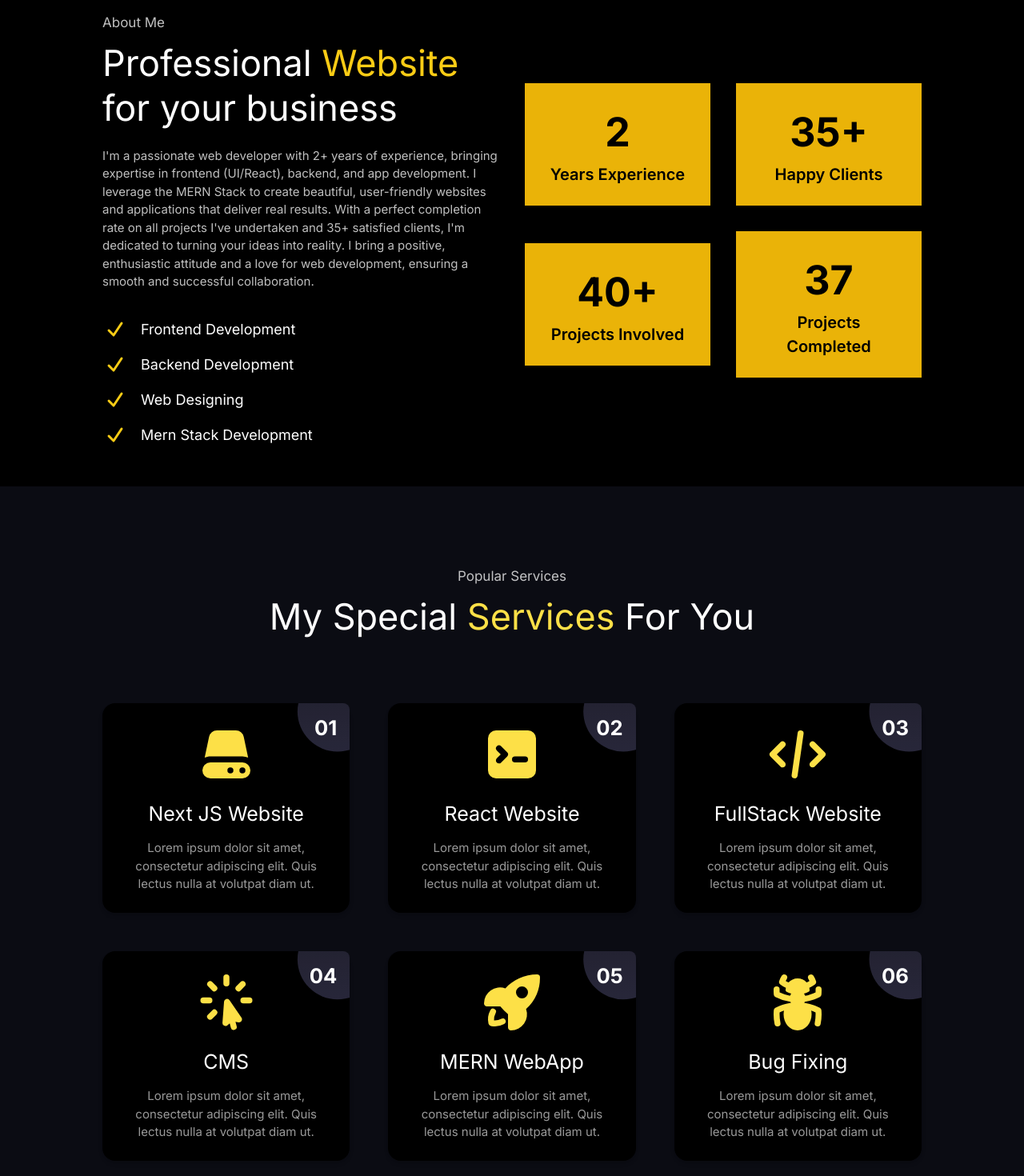
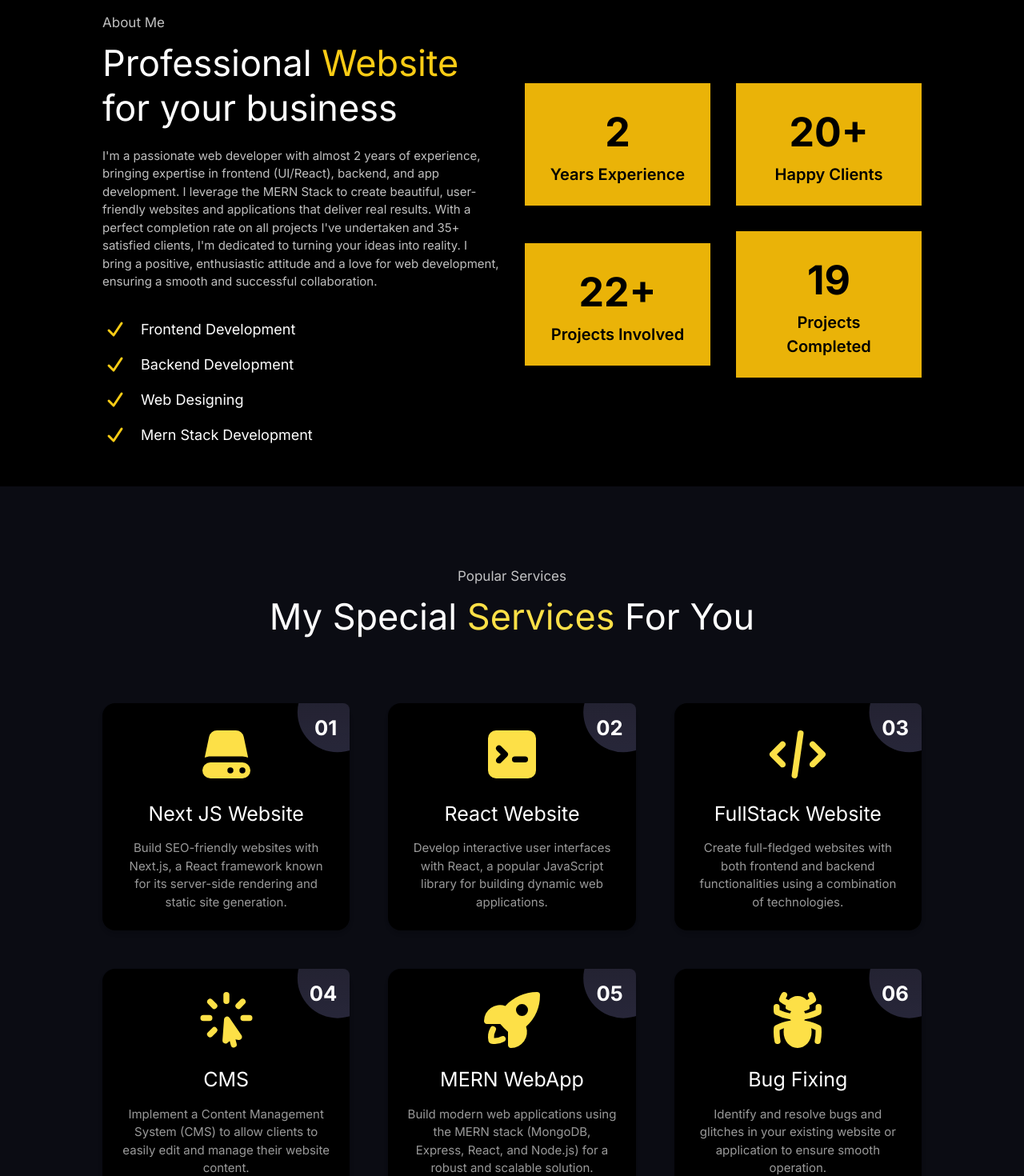
Before and after one commit to PraveenGeorgeRyan/P_G_Ryan_portfolio, a Next.js app: page / in a window 1280 px wide. Shown: the part 900-2370 px from the top of the page at 80% size. Built offline with nearby package versions, Linux system fonts and the light colour scheme.

Commit message:
updated project

```diff
--- a/app/layout.tsx
+++ b/app/layout.tsx
@@ -7,8 +7,8 @@ import { Toaster } from "react-hot-toast";
 const inter = Inter({ subsets: ["latin"] });
 
 export const metadata: Metadata = {
-  title: "Create Next App",
-  description: "Generated by create next app",
+  title: "P.G.Ryan Portfolio",
+  description: "Praveen George Ryan's Portfolio",
 };
 
 export default function RootLayout({
--- a/components/AboutMe.tsx
+++ b/components/AboutMe.tsx
@@ -14,7 +14,7 @@ const AboutMe = () => {
               your business
             </h1>
             <p className="mt-[1.3rem] text-[15px] text-white opacity-75">
-              I'm a passionate web developer with 2+ years of experience,
+              I'm a passionate web developer with almost 2 years of experience,
               bringing expertise in frontend (UI/React), backend, and app
               development. I leverage the MERN Stack to create beautiful,
               user-friendly websites and applications that deliver real results.
@@ -60,7 +60,7 @@ const AboutMe = () => {
                 data-aos-delay="100"
                 className="bg-yellow-500 p-6 text-center"
               >
-                <p className="text-[50px] font-bold text-black">35+</p>
+                <p className="text-[50px] font-bold text-black">20+</p>
                 <p className="text-[20px] font-semibold text-black">
                   Happy Clients
                 </p>
@@ -71,7 +71,7 @@ const AboutMe = () => {
                 data-aos-delay="200"
                 className="bg-yellow-500 p-6 text-center"
               >
-                <p className="text-[50px] font-bold text-black">40+</p>
+                <p className="text-[50px] font-bold text-black">22+</p>
                 <p className="text-[20px] font-semibold text-black">
                   Projects Involved
                 </p>
@@ -82,7 +82,7 @@ const AboutMe = () => {
                 data-aos-delay="300"
                 className="bg-yellow-500 p-6 text-center"
               >
-                <p className="text-[50px] font-bold text-black">37</p>
+                <p className="text-[50px] font-bold text-black">19</p>
                 <p className="text-[20px] font-semibold text-black">
                   Projects Completed
                 </p>
--- a/components/Footer.tsx
+++ b/components/Footer.tsx
@@ -1,3 +1,4 @@
+/* eslint-disable react/no-unescaped-entities */
 import { EnvelopeIcon, MapPinIcon, PhoneIcon } from "@heroicons/react/16/solid";
 import React from "react";
 
@@ -13,10 +14,8 @@ const Footer = () => {
             Ryan
           </div>
           <h1 className="mt-2 text-[14px] text-white opacity-70">
-            Lorem, ipsum dolor sit amet consectetur adipisicing elit. Suscipit
-            quidem dolorem tempora praesentium repellendus, libero distinctio
-            vero ipsa sunt animi nesciunt labore voluptatum laboriosam veniam,
-            voluptates quam earum quibusdam esse.
+            I help turn ideas into beautiful and functional websites.Let's
+            collaborate to bring your vision to life!
           </h1>
           <p className="mt-[1.3rem] font-semibold text-yellow-300 underline">
             <a
--- a/components/Helper/ProjectCard.tsx
+++ b/components/Helper/ProjectCard.tsx
@@ -8,6 +8,7 @@ interface ProjectCardProps {
   tech3: string;
   tech4: string;
   image: string;
+  description?: string; // Optional property for description
 }
 
 const ProjectCard = ({
@@ -17,6 +18,7 @@ const ProjectCard = ({
   tech3,
   tech4,
   image,
+  description,
 }: ProjectCardProps) => {
   return (
     <div className="mx-auto grid w-4/5 grid-cols-1 items-center gap-10 pt-20 lg:grid-cols-2">
@@ -31,14 +33,7 @@ const ProjectCard = ({
       </div>
       <div>
         <h1 className="text-[25px] text-white">{title}</h1>
-        <p className="mt-4 text-[15px] text-white opacity-65">
-          Lorem ipsum dolor sit amet consectetur adipisicing elit. Quam odit
-          ullam reiciendis commodi saepe suscipit culpa doloribus atque harum
-          numquam quis eveniet esse dicta sit, itaque, accusantium, animi
-          tempora maxime provident architecto veritatis accusamus. Commodi.
-          Lorem ipsum dolor sit amet consectetur adipisicing elit. Doloribus,
-          eius!
-        </p>
+        <p className="mt-4 text-[15px] text-white opacity-65">{description}</p>
         <div className="mt-[1.3rem] grid grid-cols-2 gap-8 sm:grid-cols-3 xl:grid-cols-4">
           <h1 className="flex items-center justify-center rounded-lg bg-blue-700 px-6 py-3 text-white">
             {tech1}
--- a/components/Helper/ServiceCard.tsx
+++ b/components/Helper/ServiceCard.tsx
@@ -10,6 +10,7 @@ import React from "react";
 
 interface ServiceCardProps {
   title: string;
+  description?: string;
   num: string;
 }
 
@@ -22,7 +23,7 @@ const iconMapping = {
   "06": BugAntIcon,
 };
 
-const ServiceCard = ({ title, num }: ServiceCardProps) => {
+const ServiceCard = ({ title, description, num }: ServiceCardProps) => {
   const IconComponent =
     (iconMapping as Record<string, React.ElementType>)[num] || CommandLineIcon;
 
@@ -31,8 +32,7 @@ const ServiceCard = ({ title, num }: ServiceCardProps) => {
       <IconComponent className="relative z-[1] mx-auto w-20 text-yellow-300" />
       <h1 className="relative z-[1] mt-4 text-[25px] text-white">{title}</h1>
       <p className="mt-[0.8rem] text-[15px] text-white opacity-60">
-        Lorem ipsum dolor sit amet, consectetur adipiscing elit. Quis lectus
-        nulla at volutpat diam ut.{" "}
+        {description}
       </p>
       <p className="absolute right-4 top-3 text-[1.6rem] font-bold text-white">
         {num}
--- a/components/Project.tsx
+++ b/components/Project.tsx
@@ -18,6 +18,7 @@ const Project = () => {
           tech3="Tailwind CSS"
           tech4="TypeScript"
           image="/images/p1.png"
+          description="This AI-powered SAAS application streamlines data analysis and decision-making processes, providing valuable insights for businesses."
         />
         <ProjectCard
           title="Video Calling Application"
@@ -26,6 +27,7 @@ const Project = () => {
           tech3="Tailwind CSS"
           tech4="TypeScript"
           image="/images/p2.png"
+          description="Built for seamless communication, this video calling application offers high-quality video chat with advanced features."
         />
         <ProjectCard
           title="FullStack Food Delivery App"
@@ -34,6 +36,7 @@ const Project = () => {
           tech3="Tailwind CSS"
           tech4="MongoDB"
           image="/images/p4.png"
+          description="This full-stack food delivery application allows users to browse menus, place orders, and track deliveries, all within a user-friendly interface."
         />
         <ProjectCard
           title="Travel Website"
@@ -42,6 +45,7 @@ const Project = () => {
           tech3="Tailwind CSS"
           tech4="MongoDB"
           image="/images/p3.png"
+          description="Plan your dream vacation with this interactive travel website. Explore destinations, book accommodations, and discover hidden gems with ease."
         />
       </div>
     </div>
--- a/components/Reviews.tsx
+++ b/components/Reviews.tsx
@@ -8,7 +8,7 @@ const Reviews = () => {
       <div className="text-center">
         <p className="heading__mini">Client Reviews</p>
         <h1 className="heading__primary">
-          I've <span className="text-yellow-300">40+</span> Clients Feedback
+          I've <span className="text-yellow-300">20+</span> Clients Feedback
         </h1>
       </div>
       <div className="mx-auto w-4/5 pt-12 md:pt-20">
--- a/components/Services.tsx
+++ b/components/Services.tsx
@@ -13,42 +13,71 @@ const Services = () => {
         </div>
         <div className="mx-auto grid w-4/5 grid-cols-1 items-center gap-12 pt-20 md:grid-cols-2 lg:grid-cols-3">
           <div data-aos="fade-up" data-aos-anchor-placement="top-center">
-            <ServiceCard title="Next JS Website" num="01" />
+            <ServiceCard
+              title="Next JS Website"
+              num="01"
+              description="Build SEO-friendly websites with Next.js, a React framework known for its server-side rendering and static site generation."
+            />
           </div>
+
           <div
             data-aos="fade-up"
             data-aos-anchor-placement="top-center"
             data-aos-delay="100"
           >
-            <ServiceCard title="React Website" num="02" />
+            <ServiceCard
+              title="React Website"
+              num="02"
+              description="Develop interactive user interfaces with React, a popular JavaScript library for building dynamic web applications."
+            />
           </div>
+
           <div
             data-aos="fade-up"
             data-aos-anchor-placement="top-center"
             data-aos-delay="200"
           >
-            <ServiceCard title="FullStack Website" num="03" />
+            <ServiceCard
+              title="FullStack Website"
+              num="03"
+              description="Create full-fledged websites with both frontend and backend functionalities using a combination of technologies."
+            />
           </div>
+
           <div
             data-aos="fade-up"
             data-aos-anchor-placement="top-center"
             data-aos-delay="300"
           >
-            <ServiceCard title="CMS" num="04" />
+            <ServiceCard
+              title="CMS"
+              num="04"
+              description="Implement a Content Management System (CMS) to allow clients to easily edit and manage their website content."
+            />
           </div>
+
           <div
             data-aos="fade-up"
             data-aos-anchor-placement="top-center"
             data-aos-delay="400"
           >
-            <ServiceCard title="MERN WebApp" num="05" />
+            <ServiceCard
+              title="MERN WebApp"
+              num="05"
+              description="Build modern web applications using the MERN stack (MongoDB, Express, React, and Node.js) for a robust and scalable solution."
+            />
           </div>
+
           <div
             data-aos="fade-up"
             data-aos-anchor-placement="top-center"
             data-aos-delay="500"
           >
-            <ServiceCard title="Bug Fixing" num="06" />
+            <ServiceCard
+              title="Bug Fixing"
+              num="06"
+              description="Identify and resolve bugs and glitches in your existing website or application to ensure smooth operation."
+            />
           </div>
         </div>
       </div>
```
Also changed, not shown: components/Contact.tsx (+7 -5 lines), components/Helper/ReviewSlider.tsx (+8 -8 lines), components/Hero.tsx (+14 -2 lines), 1 other file (tests, documents, lock files or other folders).
